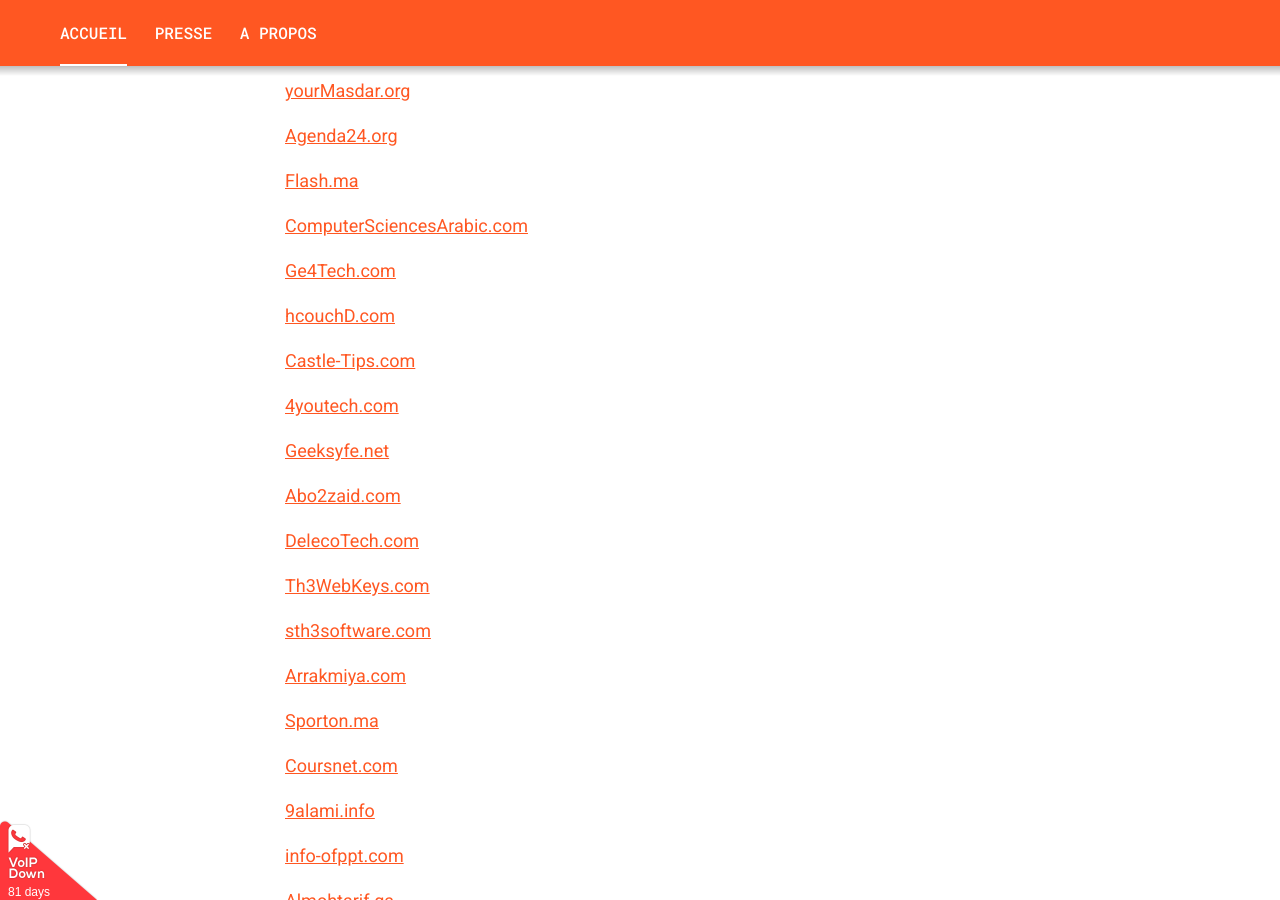
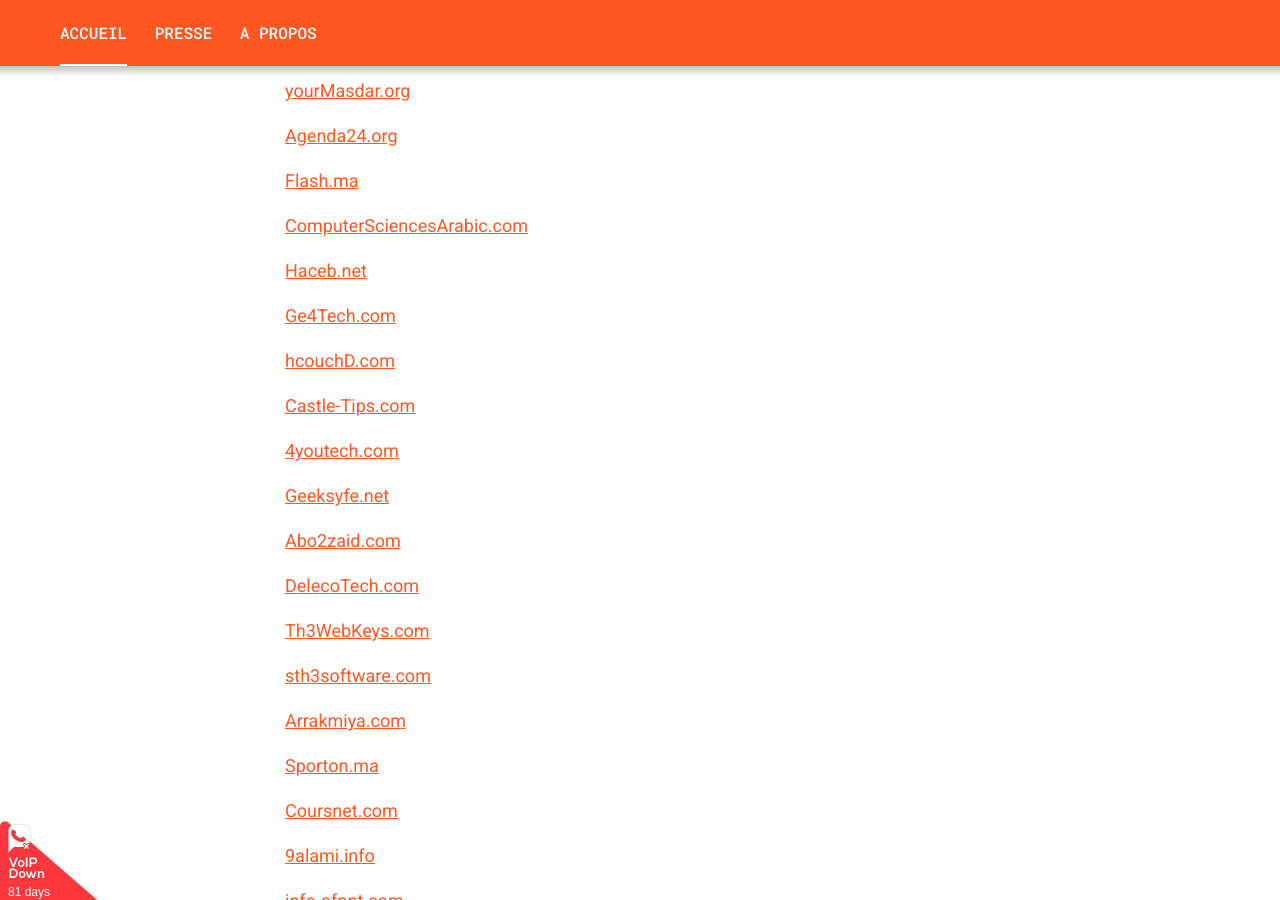
Before and after one commit to VoIPDown/voipdown.github.io, a Jekyll site: the page built from index.markdown, in a window 1280 px wide and 900 px high, scrolled down 6099 px. Built offline with Jekyll 4.4.1, drawn with Linux system fonts in a browser that asks for light colours.

Commit message:
Add supporter.

```diff
--- a/_data/supporters.yml
+++ b/_data/supporters.yml
@@ -335,6 +335,10 @@
 
 - name: ComputerSciencesArabic.com
   link: http://www.computersciencesarabic.com
+  type: blog
+
+- name: Haceb.net
+  link: http://www.haceb.net
   type: blog
 
 - name: Ge4Tech.com
```
